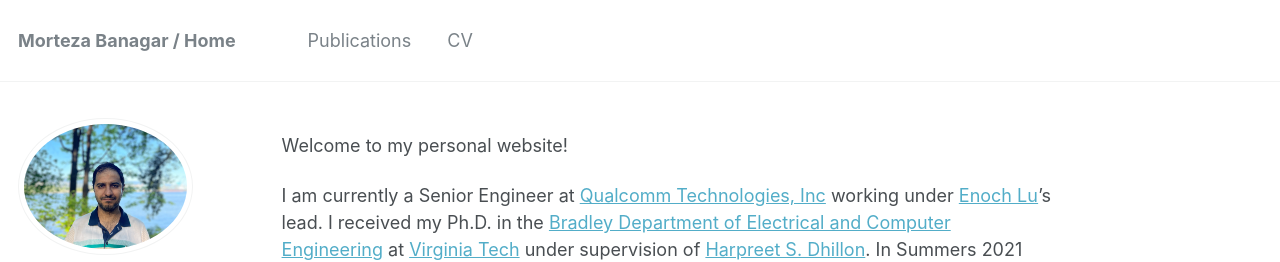
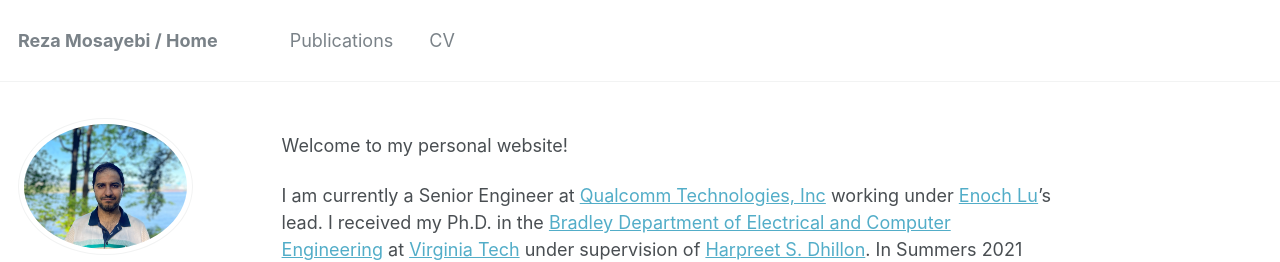
Before and after one commit to rmosayebi/rmosayebi.github.io, a Jekyll site: the page built from _pages/about.md, in a window 1280 px wide and 900 px high. Shown: the top 262 px of the window. Built offline with Jekyll 4.4.1, drawn with Linux system fonts in a browser that asks for light colours; some of the changed text lies outside the part shown.

Commit message:
Initial commit

```diff
--- a/_config.yml
+++ b/_config.yml
@@ -7,13 +7,13 @@
 
 # Site Settings
 locale                   : "en-US"
-title                    : "Morteza Banagar / Home"
+title                    : "Reza Mosayebi / Home"
 title_separator          : "-"
-name                     : &name "Morteza Banagar"
+name                     : &name "Reza Mosayebi"
 description              : &description "personal description"
-url                      : https://mbanagar.github.io # the base hostname & protocol for your site e.g. "https://mmistakes.github.io"
+url                      : https://rmosayebi.github.io # the base hostname & protocol for your site e.g. "https://mmistakes.github.io"
 baseurl                  : "" # the subpath of your site, e.g. "/blog"
-repository               : "mbanagar/mbanagar.github.io"
+repository               : "rmosayebi/rmosayebi.github.io"
 teaser                   :  # filename of teaser fallback teaser image placed in /images/, .e.g. "500x300.png"
 breadcrumbs              : false # true, false (default)
 words_per_minute         : 160
```
